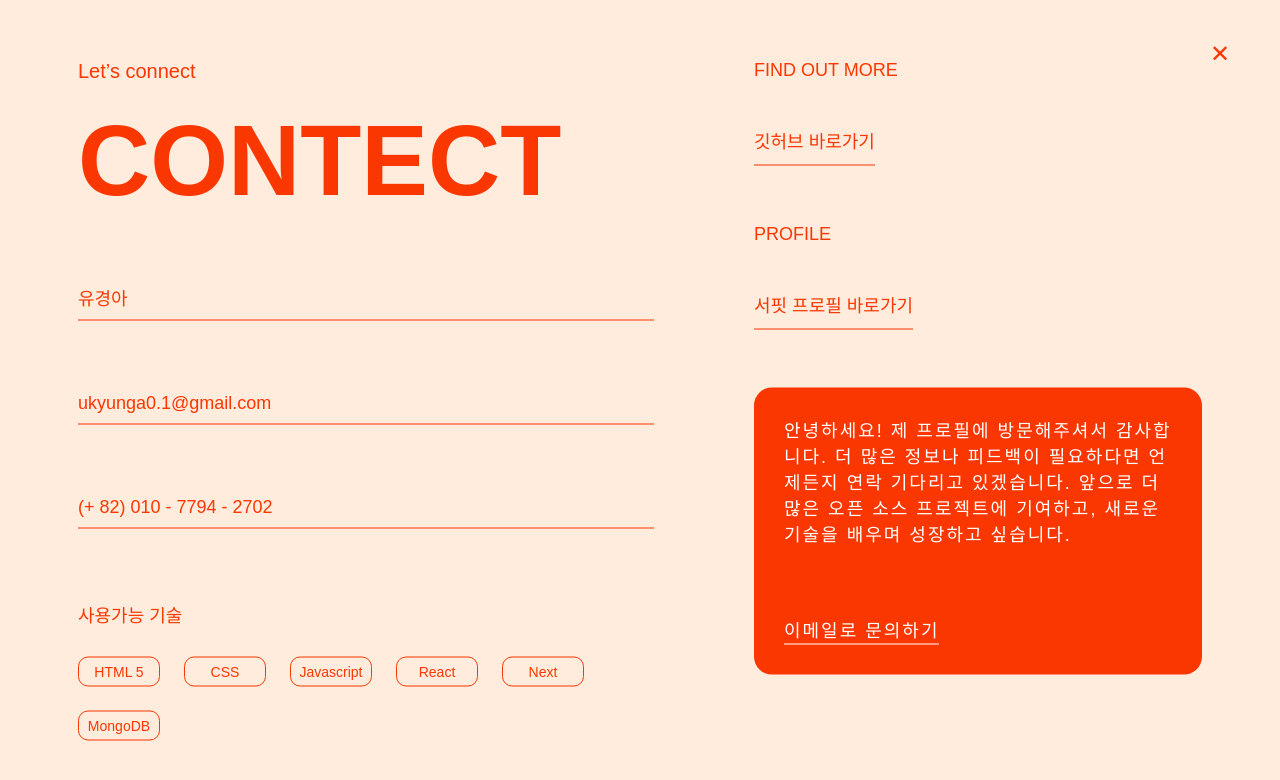
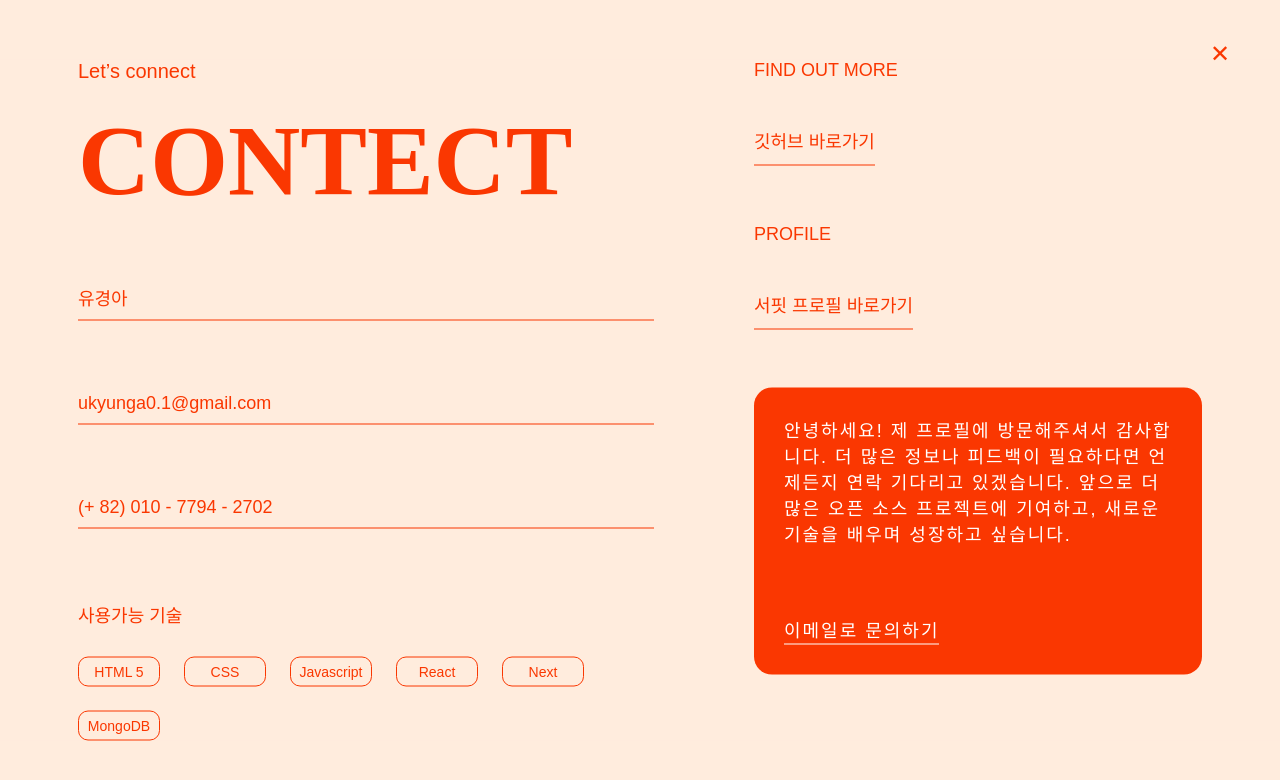
Before and after one commit to UKYUNGAH/kyungah-portfolio, a React (Create React App) app: page /Contact in a window 1280 px wide. Shown: the top 780 px of the page. Built offline with nearby package versions, Linux system fonts and the light colour scheme; a web font is replaced by a local one.

Commit message:
STYLE : 글꼴 변경

```diff
--- a/src/App.css
+++ b/src/App.css
@@ -189,6 +189,7 @@
     font-size: 100px;
     font-weight: 700;
     margin-bottom: 66px;
+    font-family: 'Lora', serif;
 }
 .contact .l_top {
 }
@@ -323,6 +324,12 @@
     padding: 30px 40px;
     box-shadow: 0px 3px 3px rgba(0, 0, 0, 0.2);
 }
+/* .project .box.on {
+    transition: all 0.3s ease-in;
+}
+.project .box.on:hover {
+    transform: rotateY(180deg);
+} */
 .project .box.on .overlay {
     display: block;
 }
```
